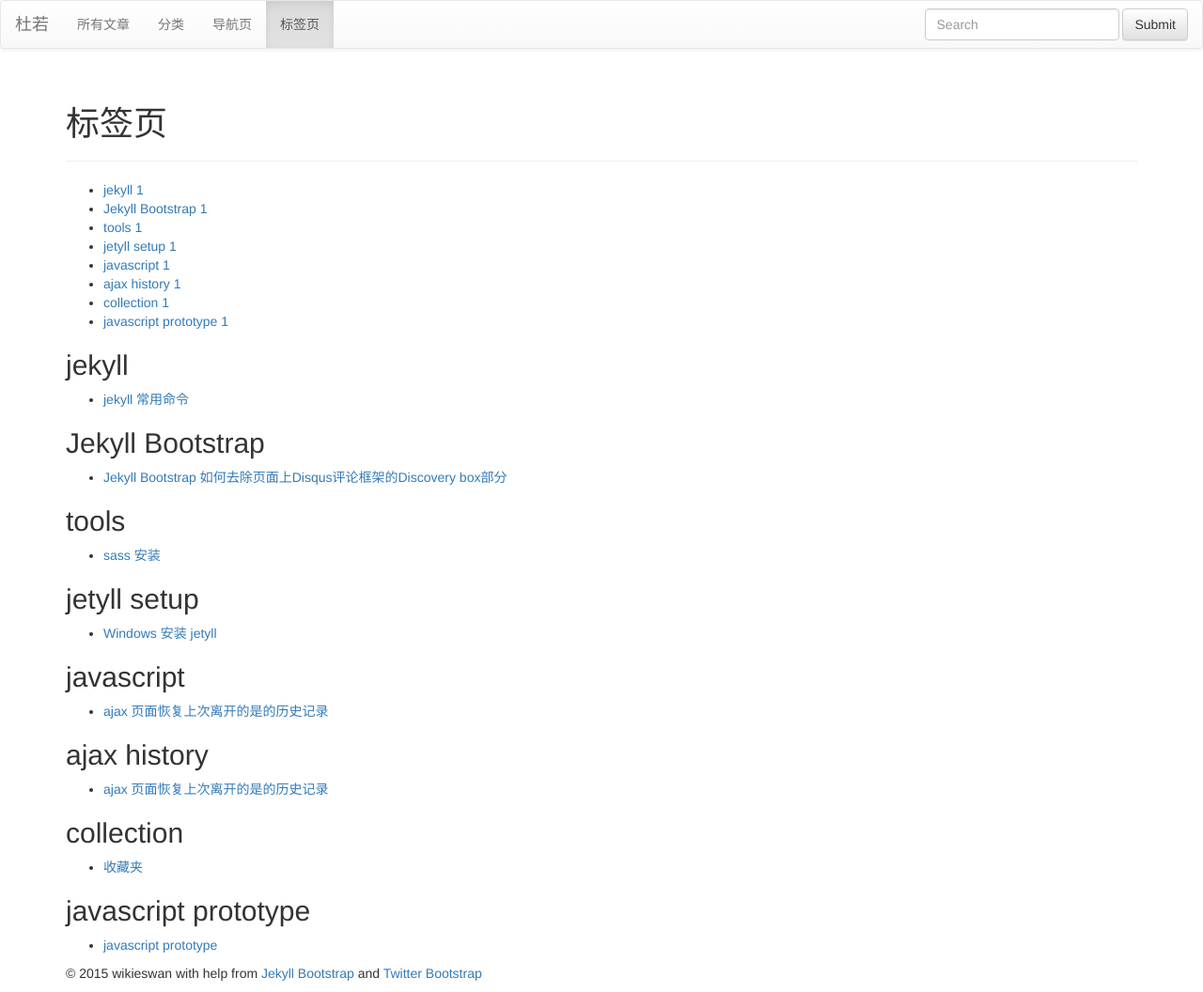
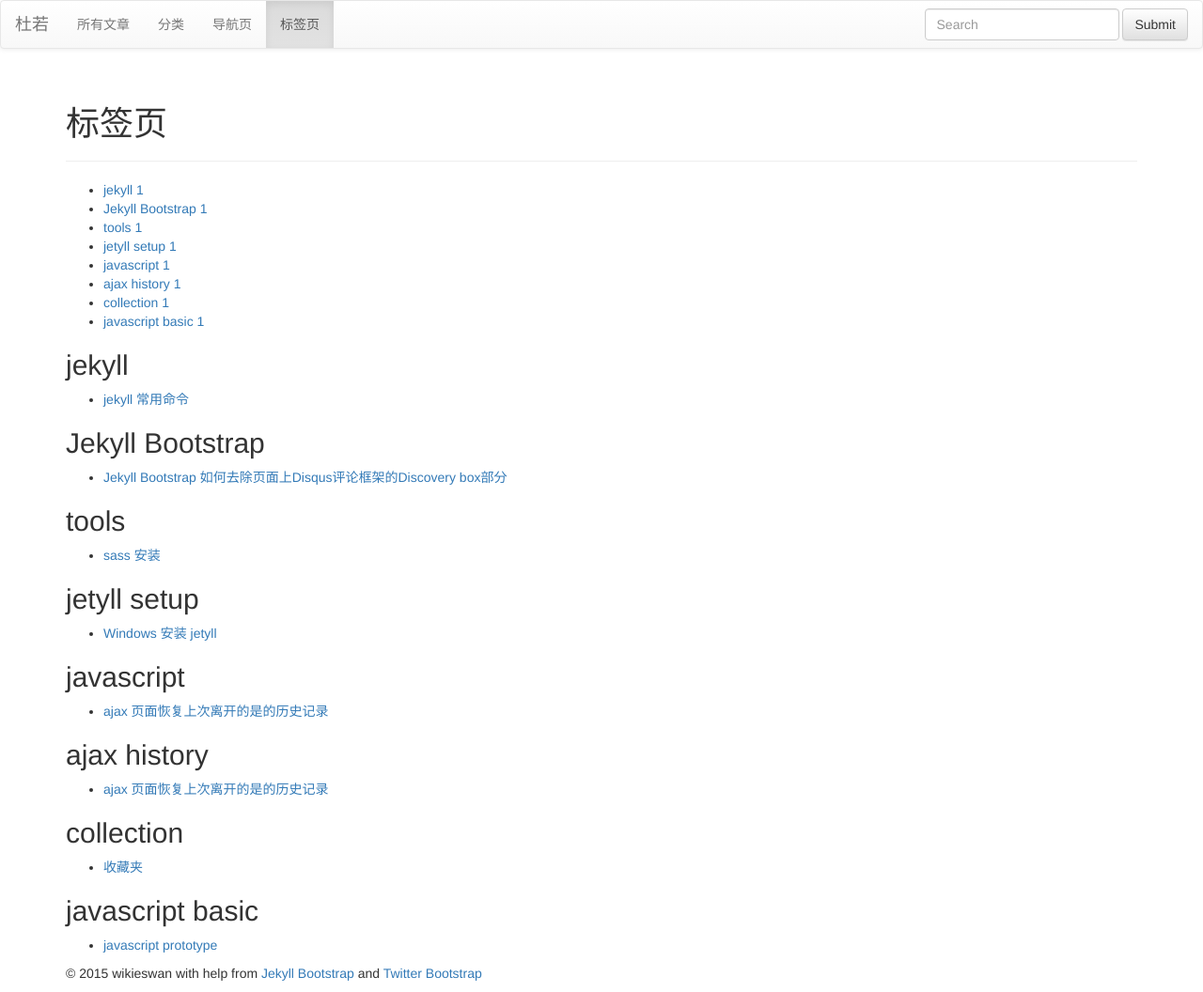
Before and after one commit to TristanDongMaster/tristan.github.com, a Jekyll site: the page built from tags.html, in a window 1280 px wide. Shown: the whole page at 94% size. Built offline with Jekyll 4.4.1, drawn with Linux system fonts in a browser that asks for light colours; nearby versions of some CDN libraries; library files that are not in the unit come from our copies.

Commit message:
javascript prototype

```diff
--- a/_posts/2015-02-09-javascript-prototype.md
+++ b/_posts/2015-02-09-javascript-prototype.md
@@ -3,7 +3,7 @@ layout: post
 title: "javascript prototype"
 description: ""
 category:
-tags: [javascript prototype]
+tags: [javascript basic]
 ---
 {% include JB/setup %}
 
```
Also changed, not shown: other parts of _posts/2015-02-09-javascript-prototype.md (+1 -1 lines).
